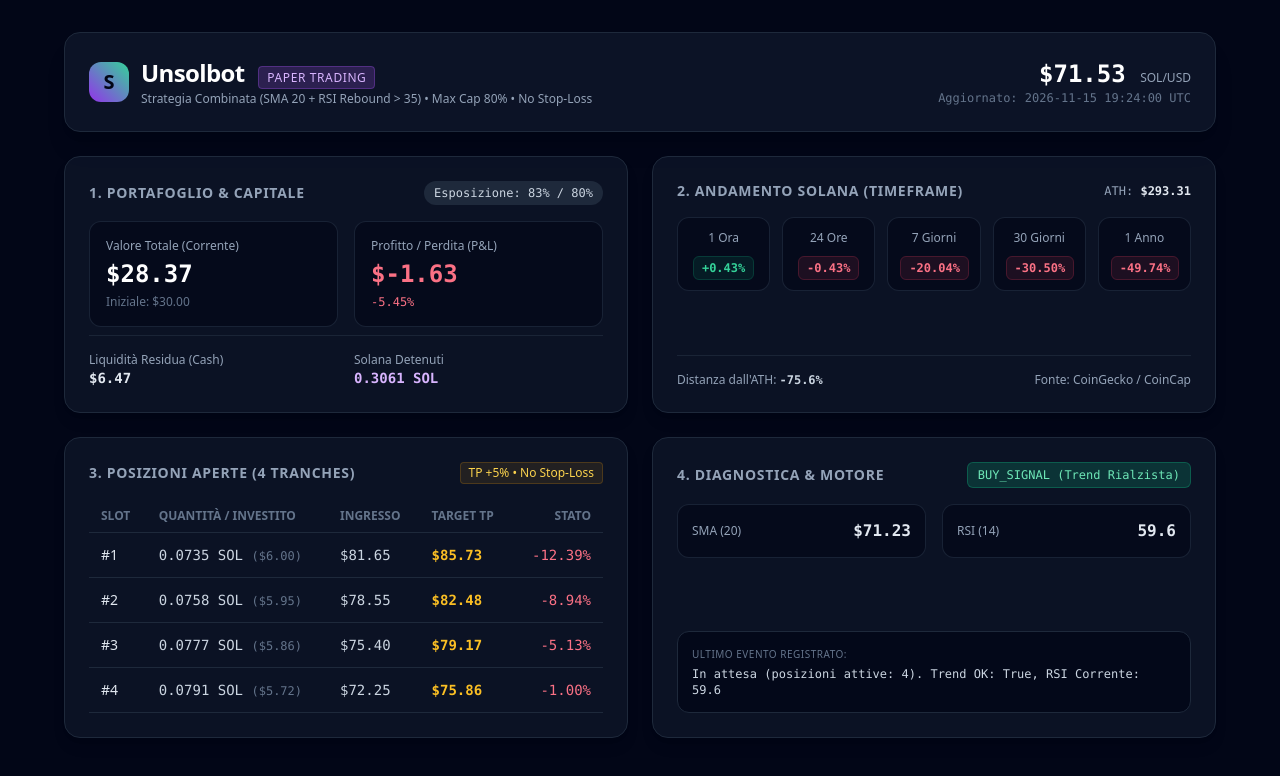
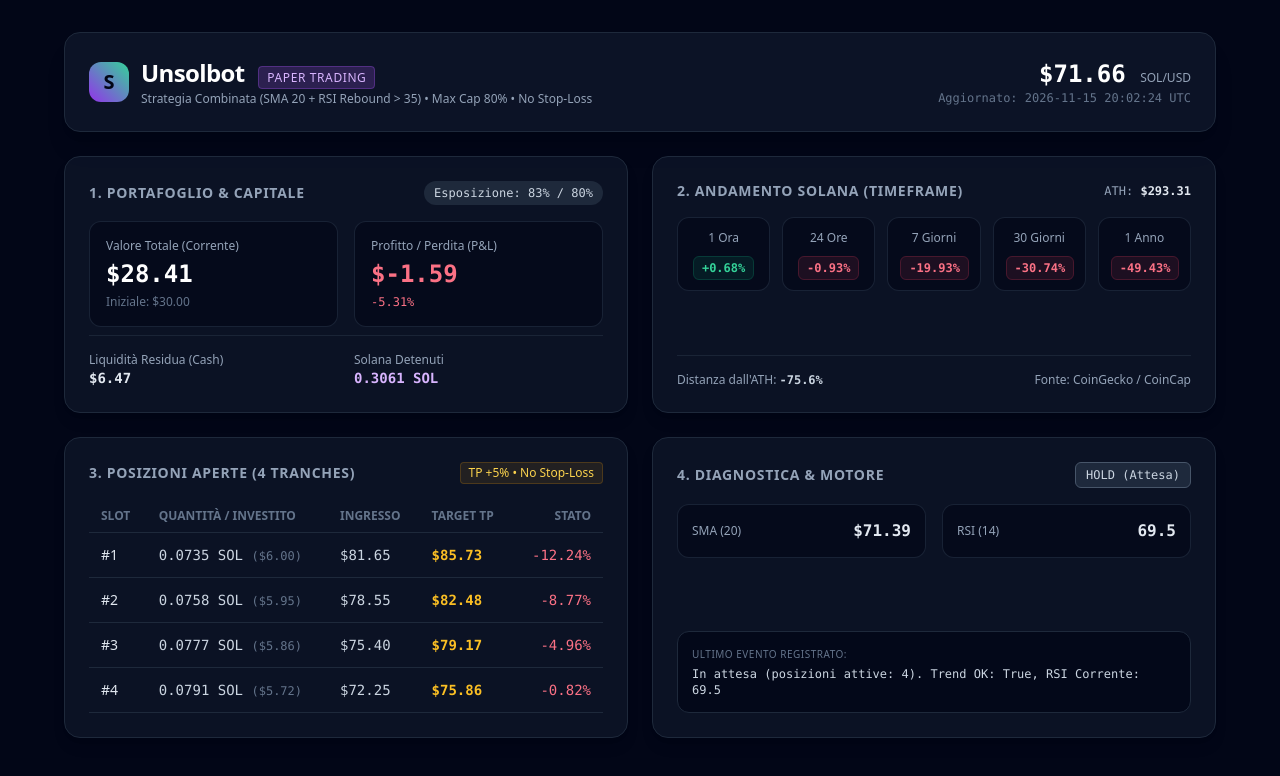
Before and after one commit to vbabb-hub/Unsolbot, a plain HTML site: page index.html in a window 1280 px wide. Drawn offline with nearby package versions, Linux system fonts and the light colour scheme.

Commit message:
Update web dashboard and README [skip ci]

```diff
--- a/index.html
+++ b/index.html
@@ -20,8 +20,8 @@
                 </div>
             </div>
             <div class="mt-4 md:mt-0 text-left md:text-right">
-                <div class="text-2xl font-mono font-bold text-white">$71.53 <span class="text-xs font-sans font-normal text-slate-400">SOL/USD</span></div>
-                <div class="text-xs text-slate-500 font-mono">Aggiornato: 2026-11-15 19:24:00 UTC</div>
+                <div class="text-2xl font-mono font-bold text-white">$71.66 <span class="text-xs font-sans font-normal text-slate-400">SOL/USD</span></div>
+                <div class="text-xs text-slate-500 font-mono">Aggiornato: 2026-11-15 20:02:24 UTC</div>
             </div>
         </header>
 
@@ -38,13 +38,13 @@
                     <div class="grid grid-cols-2 gap-4 my-2">
                         <div class="bg-slate-950/60 p-4 rounded-xl border border-slate-800/80">
                             <div class="text-xs text-slate-400">Valore Totale (Corrente)</div>
-                            <div class="text-2xl font-mono font-bold text-white mt-1">$28.37</div>
+                            <div class="text-2xl font-mono font-bold text-white mt-1">$28.41</div>
                             <div class="text-xs text-slate-500 mt-1">Iniziale: $30.00</div>
                         </div>
                         <div class="bg-slate-950/60 p-4 rounded-xl border border-slate-800/80">
                             <div class="text-xs text-slate-400">Profitto / Perdita (P&L)</div>
-                            <div class="text-2xl font-mono font-bold text-rose-400 mt-1">$-1.63</div>
-                            <div class="text-xs font-mono text-rose-400 mt-1">-5.45%</div>
+                            <div class="text-2xl font-mono font-bold text-rose-400 mt-1">$-1.59</div>
+                            <div class="text-xs font-mono text-rose-400 mt-1">-5.31%</div>
                         </div>
                     </div>
                 </div>
@@ -70,23 +70,23 @@
                     <div class="grid grid-cols-3 sm:grid-cols-5 gap-3 my-4">
                         <div class="bg-slate-950/60 p-3 rounded-xl border border-slate-800/80 text-center">
                             <div class="text-xs text-slate-400 mb-2">1 Ora</div>
-                            <span class="px-2 py-1 rounded-md text-xs font-mono font-semibold border text-emerald-400 bg-emerald-500/10 border-emerald-500/20">+0.43%</span>
+                            <span class="px-2 py-1 rounded-md text-xs font-mono font-semibold border text-emerald-400 bg-emerald-500/10 border-emerald-500/20">+0.68%</span>
                         </div>
                         <div class="bg-slate-950/60 p-3 rounded-xl border border-slate-800/80 text-center">
                             <div class="text-xs text-slate-400 mb-2">24 Ore</div>
-                            <span class="px-2 py-1 rounded-md text-xs font-mono font-semibold border text-rose-400 bg-rose-500/10 border-rose-500/20">-0.43%</span>
+                            <span class="px-2 py-1 rounded-md text-xs font-mono font-semibold border text-rose-400 bg-rose-500/10 border-rose-500/20">-0.93%</span>
                         </div>
                         <div class="bg-slate-950/60 p-3 rounded-xl border border-slate-800/80 text-center">
                             <div class="text-xs text-slate-400 mb-2">7 Giorni</div>
-                            <span class="px-2 py-1 rounded-md text-xs font-mono font-semibold border text-rose-400 bg-rose-500/10 border-rose-500/20">-20.04%</span>
+                            <span class="px-2 py-1 rounded-md text-xs font-mono font-semibold border text-rose-400 bg-rose-500/10 border-rose-500/20">-19.93%</span>
                         </div>
                         <div class="bg-slate-950/60 p-3 rounded-xl border border-slate-800/80 text-center">
                             <div class="text-xs text-slate-400 mb-2">30 Giorni</div>
-                            <span class="px-2 py-1 rounded-md text-xs font-mono font-semibold border text-rose-400 bg-rose-500/10 border-rose-500/20">-30.50%</span>
+                            <span class="px-2 py-1 rounded-md text-xs font-mono font-semibold border text-rose-400 bg-rose-500/10 border-rose-500/20">-30.74%</span>
                         </div>
                         <div class="bg-slate-950/60 p-3 rounded-xl border border-slate-800/80 text-center col-span-3 sm:col-span-1">
                             <div class="text-xs text-slate-400 mb-2">1 Anno</div>
-                            <span class="px-2 py-1 rounded-md text-xs font-mono font-semibold border text-rose-400 bg-rose-500/10 border-rose-500/20">-49.74%</span>
+                            <span class="px-2 py-1 rounded-md text-xs font-mono font-semibold border text-rose-400 bg-rose-500/10 border-rose-500/20">-49.43%</span>
                         </div>
                     </div>
                 </div>
@@ -120,28 +120,28 @@
                 <td class="py-3 px-3 font-mono text-slate-300">0.0735 SOL <span class="text-xs text-slate-500">($6.00)</span></td>
                 <td class="py-3 px-3 font-mono text-slate-300">$81.65</td>
                 <td class="py-3 px-3 font-mono text-amber-400 font-semibold">$85.73</td>
-                <td class="py-3 px-3 font-mono text-rose-400 text-right">-12.39%</td>
+                <td class="py-3 px-3 font-mono text-rose-400 text-right">-12.24%</td>
             </tr>
             <tr class="border-b border-slate-800 hover:bg-slate-800/40 transition">
                 <td class="py-3 px-3 font-medium text-slate-200">#2</td>
                 <td class="py-3 px-3 font-mono text-slate-300">0.0758 SOL <span class="text-xs text-slate-500">($5.95)</span></td>
                 <td class="py-3 px-3 font-mono text-slate-300">$78.55</td>
                 <td class="py-3 px-3 font-mono text-amber-400 font-semibold">$82.48</td>
-                <td class="py-3 px-3 font-mono text-rose-400 text-right">-8.94%</td>
+                <td class="py-3 px-3 font-mono text-rose-400 text-right">-8.77%</td>
             </tr>
             <tr class="border-b border-slate-800 hover:bg-slate-800/40 transition">
                 <td class="py-3 px-3 font-medium text-slate-200">#3</td>
                 <td class="py-3 px-3 font-mono text-slate-300">0.0777 SOL <span class="text-xs text-slate-500">($5.86)</span></td>
                 <td class="py-3 px-3 font-mono text-slate-300">$75.40</td>
                 <td class="py-3 px-3 font-mono text-amber-400 font-semibold">$79.17</td>
-                <td class="py-3 px-3 font-mono text-rose-400 text-right">-5.13%</td>
+                <td class="py-3 px-3 font-mono text-rose-400 text-right">-4.96%</td>
             </tr>
             <tr class="border-b border-slate-800 hover:bg-slate-800/40 transition">
                 <td class="py-3 px-3 font-medium text-slate-200">#4</td>
                 <td class="py-3 px-3 font-mono text-slate-300">0.0791 SOL <span class="text-xs text-slate-500">($5.72)</span></td>
                 <td class="py-3 px-3 font-mono text-slate-300">$72.25</td>
                 <td class="py-3 px-3 font-mono text-amber-400 font-semibold">$75.86</td>
-                <td class="py-3 px-3 font-mono text-rose-400 text-right">-1.00%</td>
+                <td class="py-3 px-3 font-mono text-rose-400 text-right">-0.82%</td>
             </tr>
                         </tbody>
                     </table>
@@ -153,22 +153,22 @@
                 <div>
                     <div class="flex items-center justify-between mb-4">
                         <h2 class="text-sm font-semibold uppercase tracking-wider text-slate-400">4. Diagnostica & Motore</h2>
-                        <span class="text-xs px-2.5 py-1 rounded-md border font-mono bg-emerald-500/20 text-emerald-300 border-emerald-500/30">BUY_SIGNAL (Trend Rialzista)</span>
+                        <span class="text-xs px-2.5 py-1 rounded-md border font-mono bg-slate-700/50 text-slate-300 border-slate-600">HOLD (Attesa)</span>
                     </div>
                     <div class="grid grid-cols-2 gap-4 mb-4">
                         <div class="bg-slate-950/60 p-3.5 rounded-xl border border-slate-800/80 flex justify-between items-center">
                             <span class="text-xs text-slate-400">SMA (20)</span>
-                            <span class="font-mono font-semibold text-slate-200">$71.23</span>
+                            <span class="font-mono font-semibold text-slate-200">$71.39</span>
                         </div>
                         <div class="bg-slate-950/60 p-3.5 rounded-xl border border-slate-800/80 flex justify-between items-center">
                             <span class="text-xs text-slate-400">RSI (14)</span>
-                            <span class="font-mono font-semibold text-slate-200">59.6</span>
+                            <span class="font-mono font-semibold text-slate-200">69.5</span>
                         </div>
                     </div>
                 </div>
                 <div class="bg-slate-950/80 p-3.5 rounded-xl border border-slate-800 text-xs font-mono text-slate-300">
                     <span class="text-slate-500 block mb-1 uppercase font-sans text-[10px] tracking-wider">Ultimo Evento Registrato:</span>
-                    In attesa (posizioni attive: 4). Trend OK: True, RSI Corrente: 59.6
+                    In attesa (posizioni attive: 4). Trend OK: True, RSI Corrente: 69.5
                 </div>
             </section>
 
--- a/src/portfolio.json
+++ b/src/portfolio.json
@@ -27,5 +27,5 @@
             "tp": 75.8625
         }
     ],
-    "prev_rsi": 59.61325814508029
+    "prev_rsi": 69.49002580642728
 }
```
Also changed, not shown: 1 other file.
